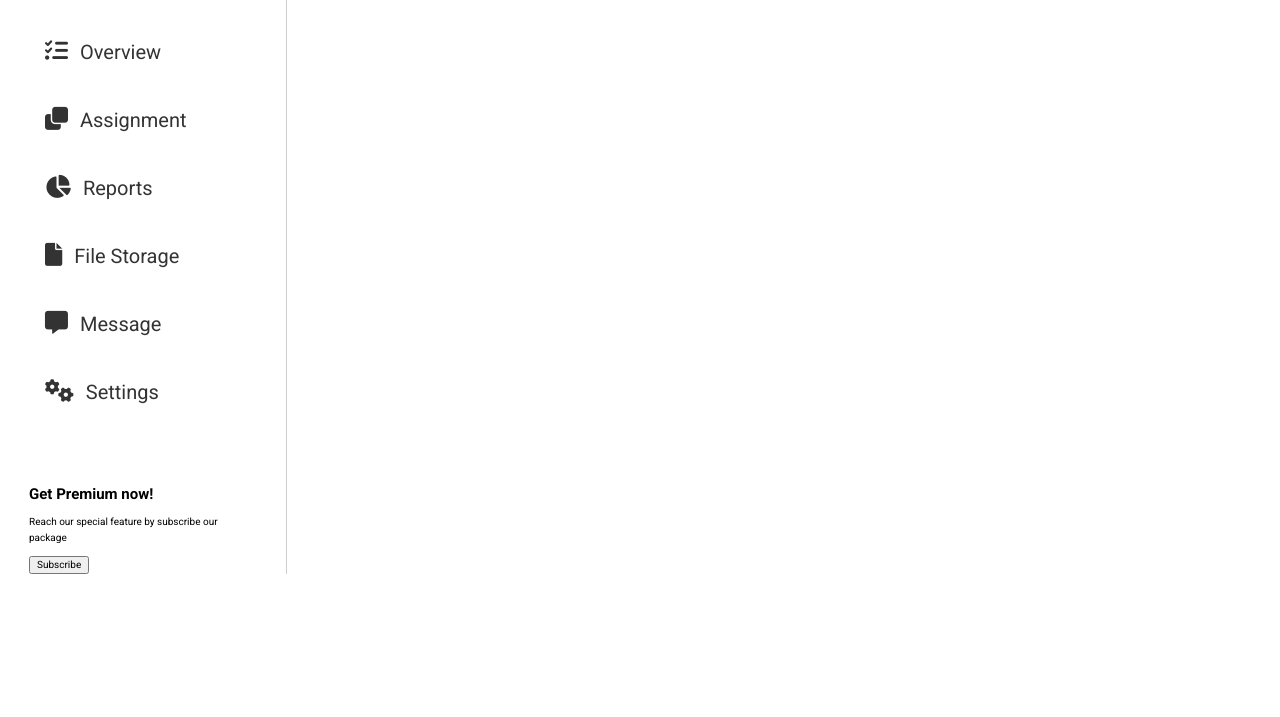
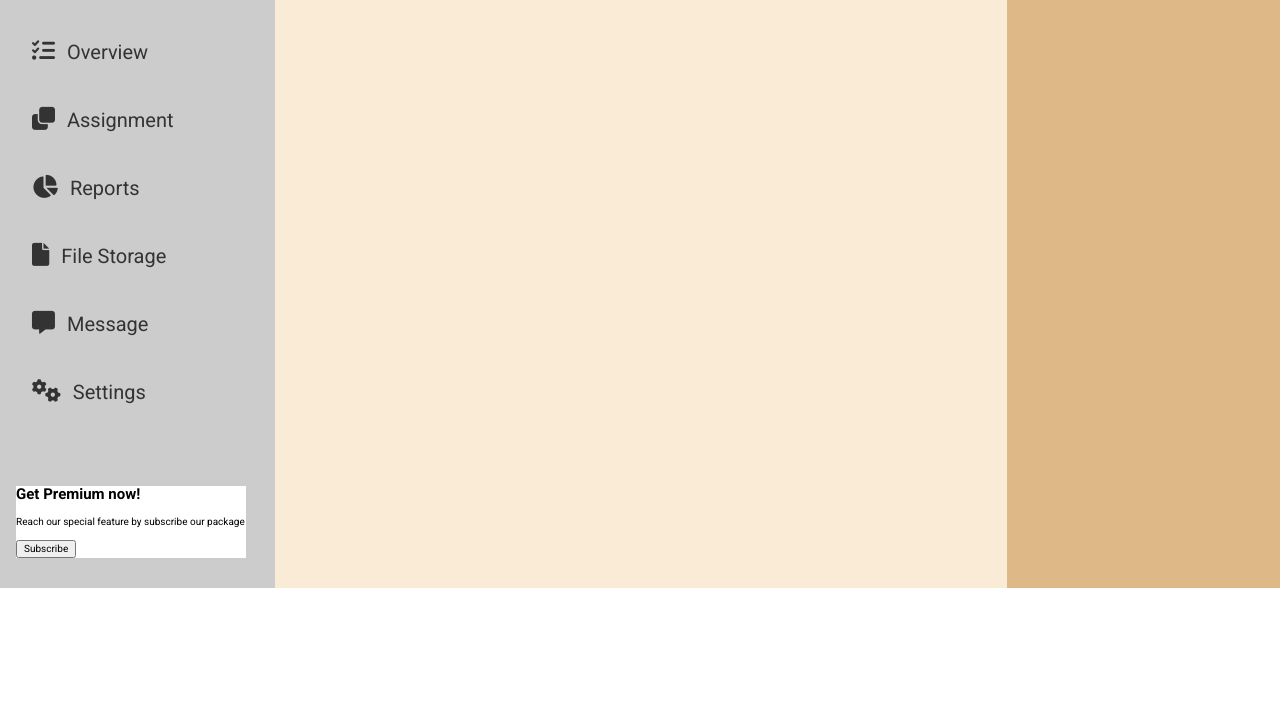
Before and after one commit to mmttyrm/E-learing-Dashboard, a plain HTML site: page index.html in a window 1280 px wide. Shown: the part 83-800 px from the top of the page. Drawn offline with nearby package versions, Linux system fonts and the light colour scheme.

Commit message:
update-more-101221

```diff
--- a/assets/css/main.css
+++ b/assets/css/main.css
@@ -13,6 +13,7 @@
 
 .nav_bar {
     max-width: 287px;
+    background-color: #ccc;
     border-right: solid 1px #ccc;
 }
 
@@ -21,7 +22,7 @@
     flex-direction: column;
 }
 .menu-item {
-    margin: 6px 29px;
+    margin: 6px 16px;
     display: block;
 }
 .menu-item:hover {
@@ -45,10 +46,17 @@
 }
 
 .subscribe {
-    margin: 60px 29px 30px;
+    margin: 60px 16px 30px;
     background-color: #fff;
 
 }
 
 .subs-content {
 }
+
+.contain {
+    background-color: antiquewhite;
+}
+.profile {
+    background-color: burlywood;
+}
--- a/index.html
+++ b/index.html
@@ -11,13 +11,14 @@
     <link rel="stylesheet" href="https://pro.fontawesome.com/releases/v5.10.0/css/all.css" integrity="sha384-AYmEC3Yw5cVb3ZcuHtOA93w35dYTsvhLPVnYs9eStHfGJvOvKxVfELGroGkvsg+p" crossorigin="anonymous"/>
     <link rel="stylesheet" href="https://cdnjs.cloudflare.com/ajax/libs/normalize/8.0.1/normalize.min.css">
     <link rel="stylesheet" href="https://cdnjs.cloudflare.com/ajax/libs/font-awesome/6.0.0-beta3/css/all.min.css">
+    <link rel="stylesheet" href="assets/css/grid.css">
     <link rel="stylesheet" href="./assets/css/base.css">
-    <link rel="stylesheet" href="assets/css/grid.css">
     <link rel="stylesheet" href="./assets/css/main.css">
 </head>
 <body>
-    <div class="wapper">
-        <div class="nav_bar">
+    <div class="grid wapper">
+        <div class="row">
+            <div class="col l-3 nav_bar">
                 <a href="#" class="logo">
                     <img class="logo-img" src="./assets/img/logo.png" alt="logo">
                 </a>
@@ -37,11 +38,12 @@
                     </div>
                 </div>
             </div>
-        <div class="grid">
+            <div class="col l-6 contain">
 
             </div>
-        <div class="profile">
+            <div class="col l-3 profile">
 
+            </div>
         </div>
     </div>
 </body>
```
Lines whose indentation alone changed are shown as unchanged.
